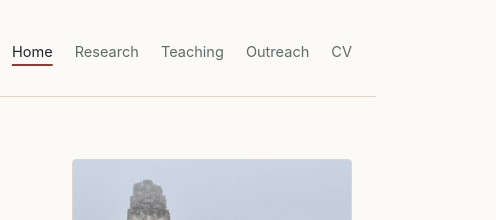
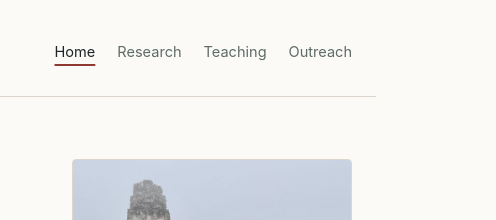
Before and after one commit to mariotomba/mariotomba.github.io, a plain HTML site: page index.html in a window 1280 px wide. Shown: the top 220 px of the page, 784-1280 px from the left. Drawn offline with Linux system fonts and the light colour scheme.

Commit message:
Hide the CV link until the PDF is added
The CV link in the top bar is commented out on every page, since
assets/cv.pdf doesn't exist yet. The README explains how to turn it
back on.

Co-Authored-By: Claude Opus 5.5 <noreply@anthropic.com>

```diff
--- a/index.html
+++ b/index.html
@@ -30,7 +30,8 @@
         <a href="research.html">Research</a>
         <a href="teaching.html">Teaching</a>
         <a href="outreach.html">Outreach</a>
-        <a href="assets/cv.pdf">CV</a>
+        <!-- CV link: uncomment once assets/cv.pdf is added.
+        <a href="assets/cv.pdf">CV</a> -->
       </nav>
     </header>
 
```
Also changed, not shown: outreach.html (+2 -1 lines), research.html (+2 -1 lines), teaching.html (+2 -1 lines), 1 other file.
